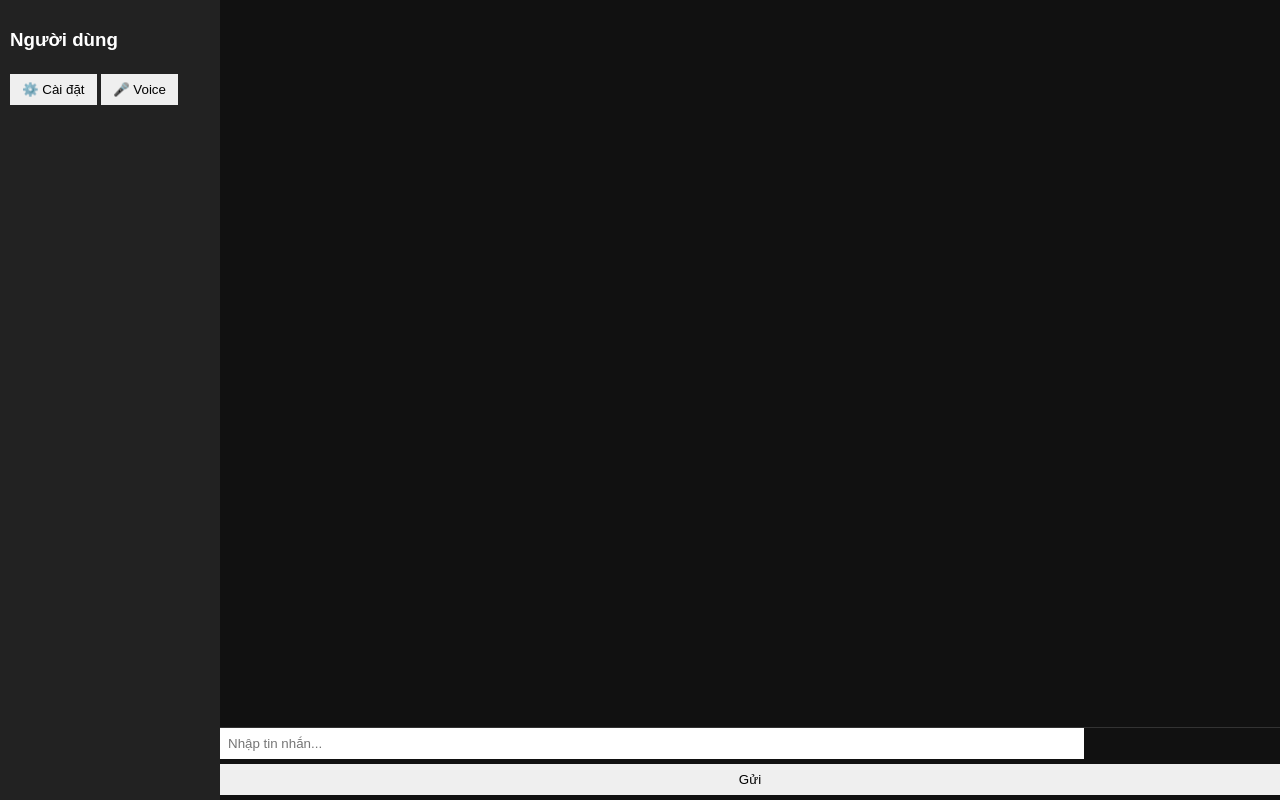
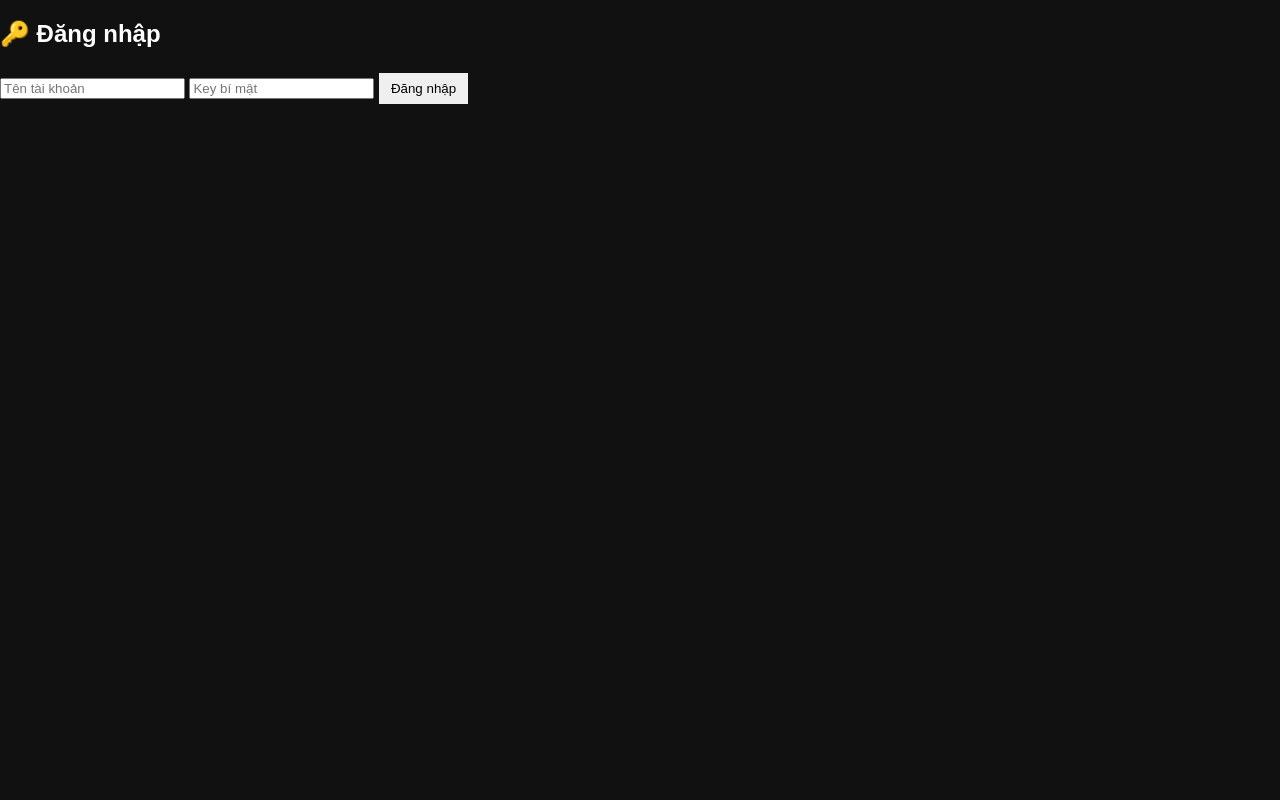
Before and after one commit to anhlongscript/chatforshaken, a website: page public/chat.html in a window 1280 px wide. Drawn offline with nearby package versions, Linux system fonts and the light colour scheme; no server answers.

Commit message:
Update chat.html

```diff
--- a/public/chat.html
+++ b/public/chat.html
@@ -2,26 +2,17 @@
 <html lang="vi">
 <head>
   <meta charset="UTF-8">
-  <title>ForsakenChatVIP</title>
+  <title>Đăng nhập - Forsaken Chat</title>
   <link rel="stylesheet" href="style.css">
 </head>
-<body>
-  <div class="chat-container">
-    <div class="sidebar">
-      <h3>Người dùng</h3>
-      <ul id="userList"></ul>
-      <button id="settingsBtn">⚙️ Cài đặt</button>
-      <button id="voiceBtn">🎤 Voice</button>
-    </div>
-
-    <div class="chat-box">
-      <div id="messages"></div>
-      <input id="messageInput" placeholder="Nhập tin nhắn...">
-      <button onclick="sendMessage()">Gửi</button>
-    </div>
+<body class="login-page">
+  <div class="login-box">
+    <h2>🔑 Đăng nhập</h2>
+    <input type="text" id="username" placeholder="Tên tài khoản">
+    <input type="password" id="key" placeholder="Key bí mật">
+    <button onclick="login()">Đăng nhập</button>
+    <p id="error" class="error"></p>
   </div>
-
-  <script src="/socket.io/socket.io.js"></script>
   <script src="client.js"></script>
 </body>
 </html>
```
